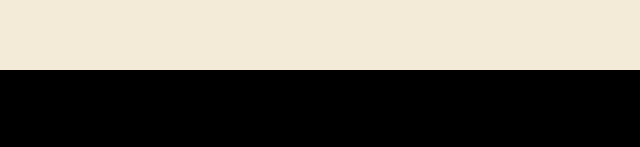
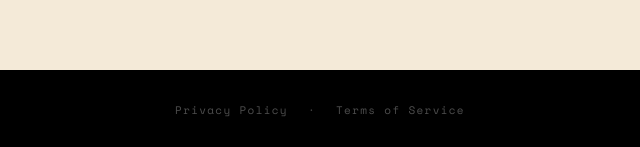
Before and after one commit to NFTvParty/arthouseam, a website: page index.html in a window 1280 px wide. Shown: the part 4073-4220 px from the top of the page, 320-960 px from the left. Before the commit the page ends 4143 px from the top, so only its background shows below. Drawn offline with nearby package versions, Linux system fonts and the light colour scheme.

Commit message:
Add footer with Privacy Policy and Terms of Service links

```diff
--- a/index.html
+++ b/index.html
@@ -295,6 +295,28 @@
       }
     }
 
+
+    /* ——— FOOTER ——————————————————————————————————————————————————————————— */
+    .site-footer {
+      background: var(--black);
+      padding: 2rem;
+      text-align: center;
+      font-family: 'Space Mono', monospace;
+      font-size: 11px;
+      letter-spacing: 0.12em;
+      color: rgba(255, 255, 255, 0.3);
+    }
+    .site-footer a {
+      color: rgba(255, 255, 255, 0.3);
+      text-decoration: none;
+    }
+    .site-footer a:hover {
+      color: rgba(255, 255, 255, 0.6);
+    }
+    .site-footer span {
+      margin: 0 0.75rem;
+    }
+
   </style>
 </head>
 <body>
@@ -476,5 +498,12 @@
     </div>
   </section>
 
+
+  <footer class="site-footer">
+    <a href="/privacy-policy.html">Privacy Policy</a>
+    <span>&middot;</span>
+    <a href="/terms.html">Terms of Service</a>
+  </footer>
+
 </body>
 </html>
```
